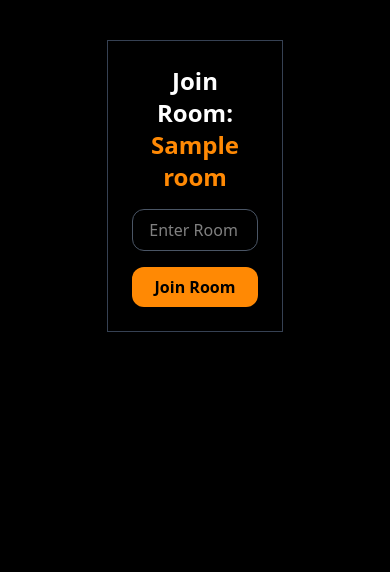
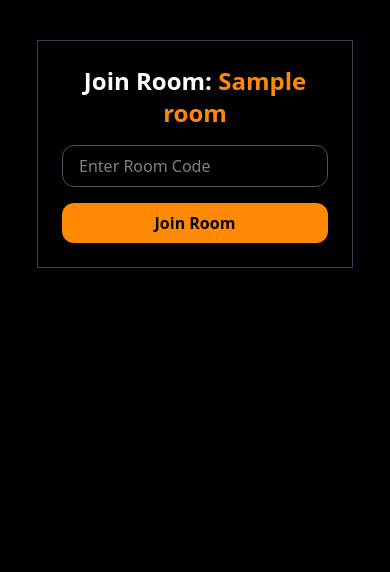
Before and after one commit to guyasong2/odc_share, a Django app: template create_room/templates/join.html in a window 390 px wide. Shown: the part 65-637 px from the top of the page. Run offline with Django 5.2, Linux system fonts and the light colour scheme; the template is opened without the code that fills it: most values are stand-ins (such as "Sample title", 1, 10 or a date in 2020).

Commit message:
Made some core changes to the joining a room and creating a room

```diff
--- a/create_room/templates/join.html
+++ b/create_room/templates/join.html
@@ -4,7 +4,7 @@
 
 {% block content %}
 <section class="w-[90%] sm:w-[30%] mx-auto mt-10">
-  <div class="w-[50%] sm:w-96 mx-auto p-6 border border-gray-700">
+  <div class="w-[90%] sm:w-96 mx-auto p-6 border border-gray-700">
     <h2 class="text-2xl font-bold mb-4 text-center">Join Room: <span class="text-orange-400">{{ room.room_name }}</span></h2>
 
     {% if error %}
--- a/static/dist/styles.css
+++ b/static/dist/styles.css
@@ -407,6 +407,9 @@
   .w-\[96\%\] {
     width: 96%;
   }
+  .w-\[98\%\] {
+    width: 98%;
+  }
   .w-auto {
     width: auto;
   }
```
Also changed, not shown: db.sqlite3.
